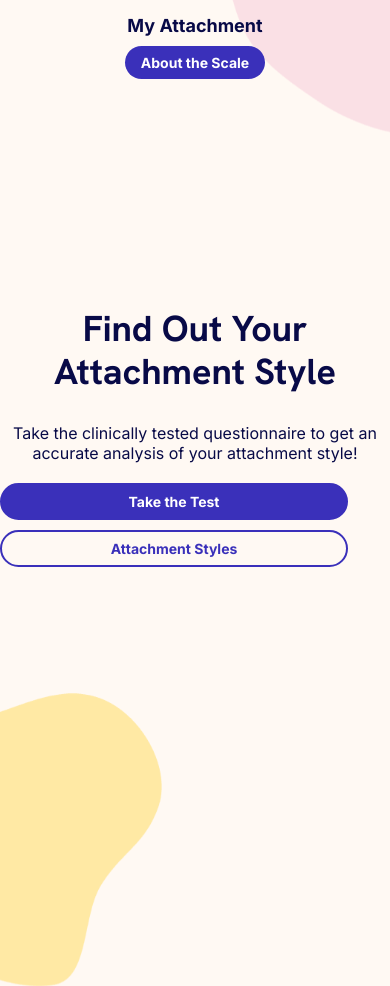
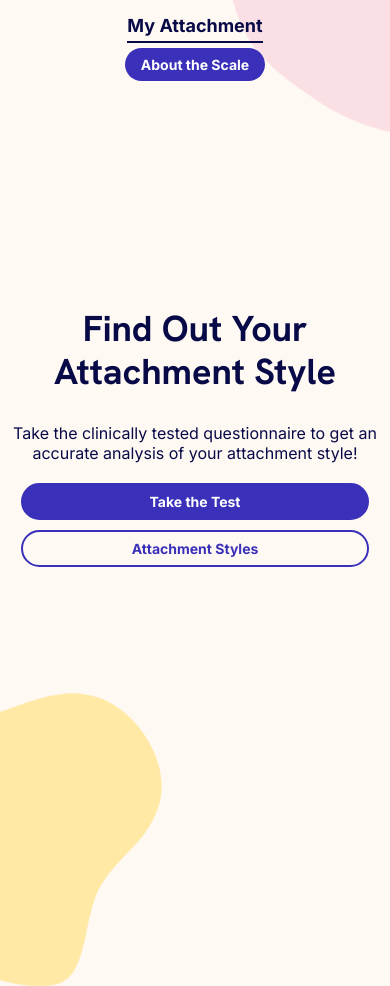
Before and after one commit to shahidkarim200/MyAttachment, a plain HTML site: page index.html in a window 390 px wide. Shown: the top 986 px of the page. Drawn offline with Linux system fonts and the light colour scheme.

Commit message:
index.html

```diff
--- a/index.html
+++ b/index.html
@@ -199,11 +199,16 @@
         /* Media queries for phones */
         @media (max-width: 480px) {
             .header {
+                flex-direction: column;
+                align-items: center;
                 padding: 5px 10px;
                 top: 10px;
             }
             .header .title {
                 font-size: 18px;
+                margin-bottom: 5px;
+                border-bottom: 2px solid #080A47;
+                padding-bottom: 5px;
             }
             .header .learn-box {
                 font-size: 14px;
@@ -216,9 +221,15 @@
             .main-content .sub-title {
                 font-size: 16px;
             }
+            .buttons-container {
+                flex-direction: column;
+                gap: 10px;
+                align-items: center;
+            }
             .button {
                 font-size: 14px;
                 padding: 8px 16px;
+                width: 80%;
             }
             .floating-image-top,
             .floating-image-bottom {
```
